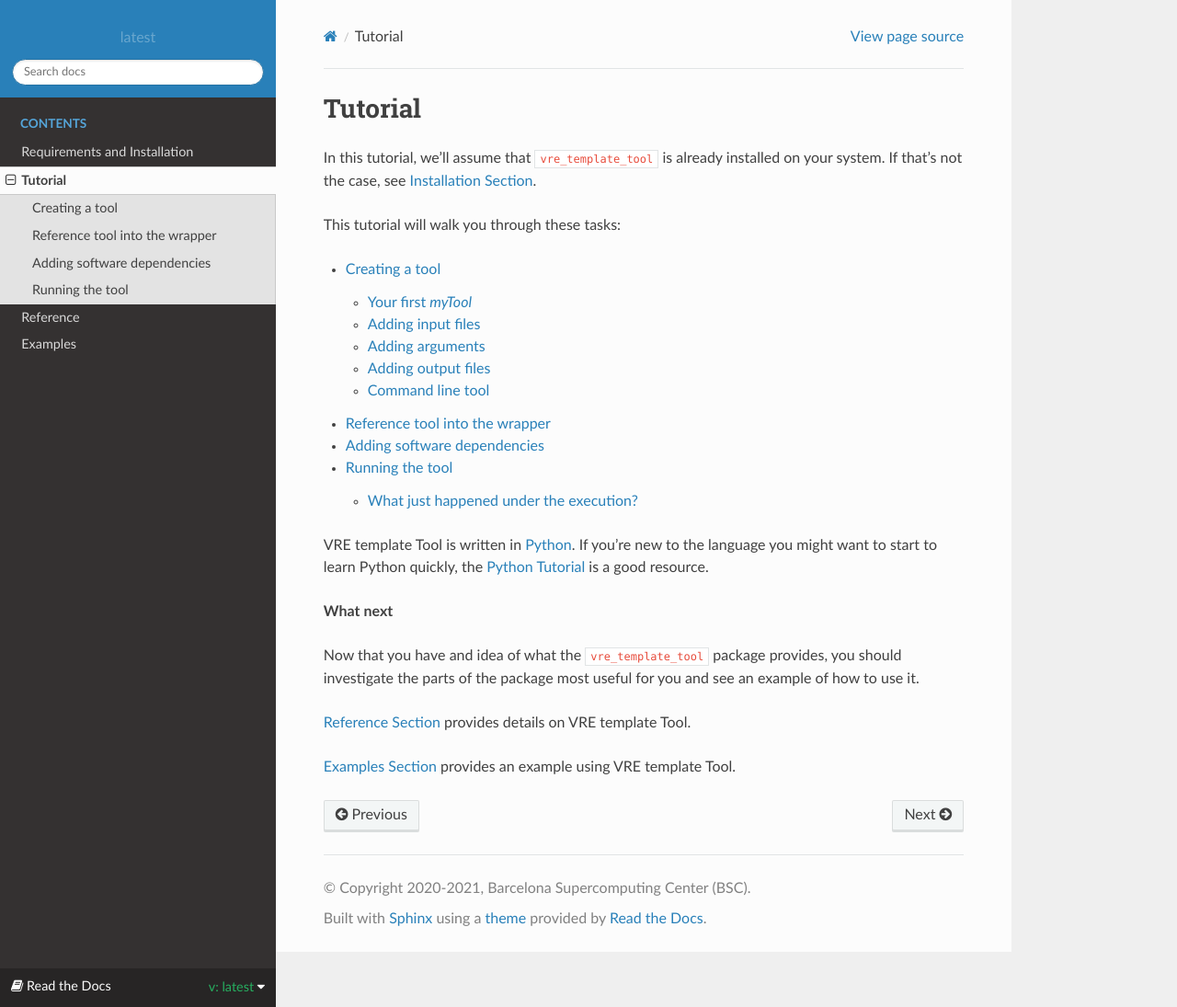
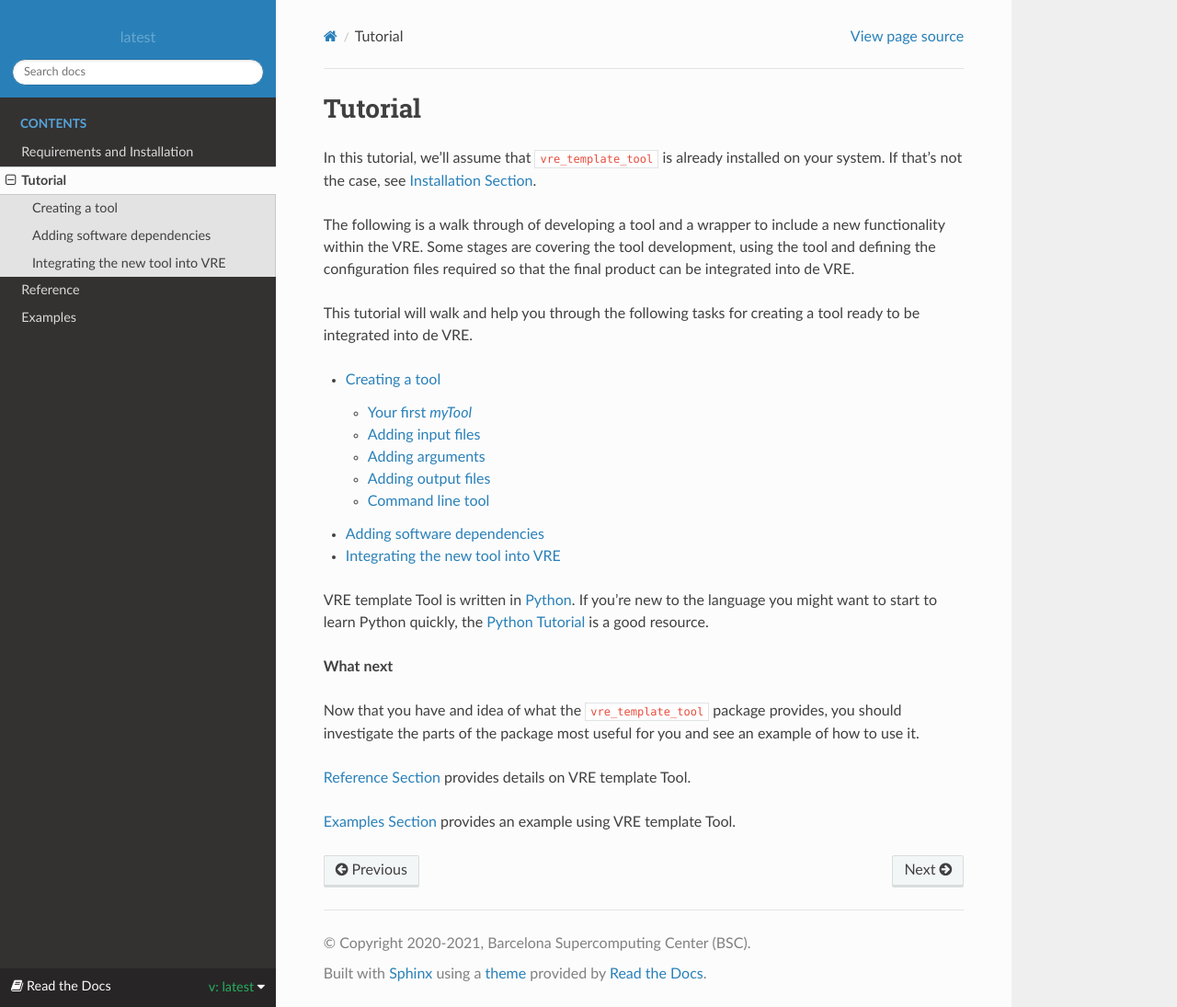
Before and after one commit to pianoza/MLToolbox, a Sphinx documentation site: the page built from docs/tutorial/index.rst, in a window 1280 px wide and 1095 px high. Shown: the whole window at 92% size. Built offline with Sphinx 7.4.7 and the Read the Docs theme 2.0.0, drawn with Linux system fonts in a browser that asks for light colours.

Commit message:
added new documentation for tutorial and examples section

```diff
--- a/docs/install.rst
+++ b/docs/install.rst
@@ -15,6 +15,7 @@
 
 - `openvre-tool-api <https://github.com/inab/openvre-tool-api>`_
 
+Tool API. This API provides a standard way for all tools to be wrapped to allow for a common interface layer.
 
 Installation
 ------------
--- a/docs/tutorial/index.rst
+++ b/docs/tutorial/index.rst
@@ -2,10 +2,14 @@
 Tutorial
 ********
 
-In this tutorial, we'll assume that ``vre_template_tool`` is already installed on your system.
-If that's not the case, see :doc:`Installation Section</install>`.
+In this tutorial, we’ll assume that ``vre_template_tool`` is already installed on your system. If that’s not the case, see
+:doc:`Installation Section</install>`.
 
-This tutorial will walk you through these tasks:
+The following is a walk through of developing a tool and a wrapper to include a new functionality within the VRE.
+Some stages are covering the tool development, using the tool and defining the configuration files required so that the
+final product can be integrated into de VRE.
+
+This tutorial will walk and help you through the following tasks for creating a tool ready to be integrated into de VRE.
 
 .. toctree::
    :maxdepth: 2
```
Also changed, not shown: other parts of docs/install.rst (+1 -1 lines), README.md (+8 -6 lines), docs/examples.rst (+53 -6 lines), docs/index.rst (+3 -5 lines), docs/tutorial/tutorial.rst (+29 -56 lines).
